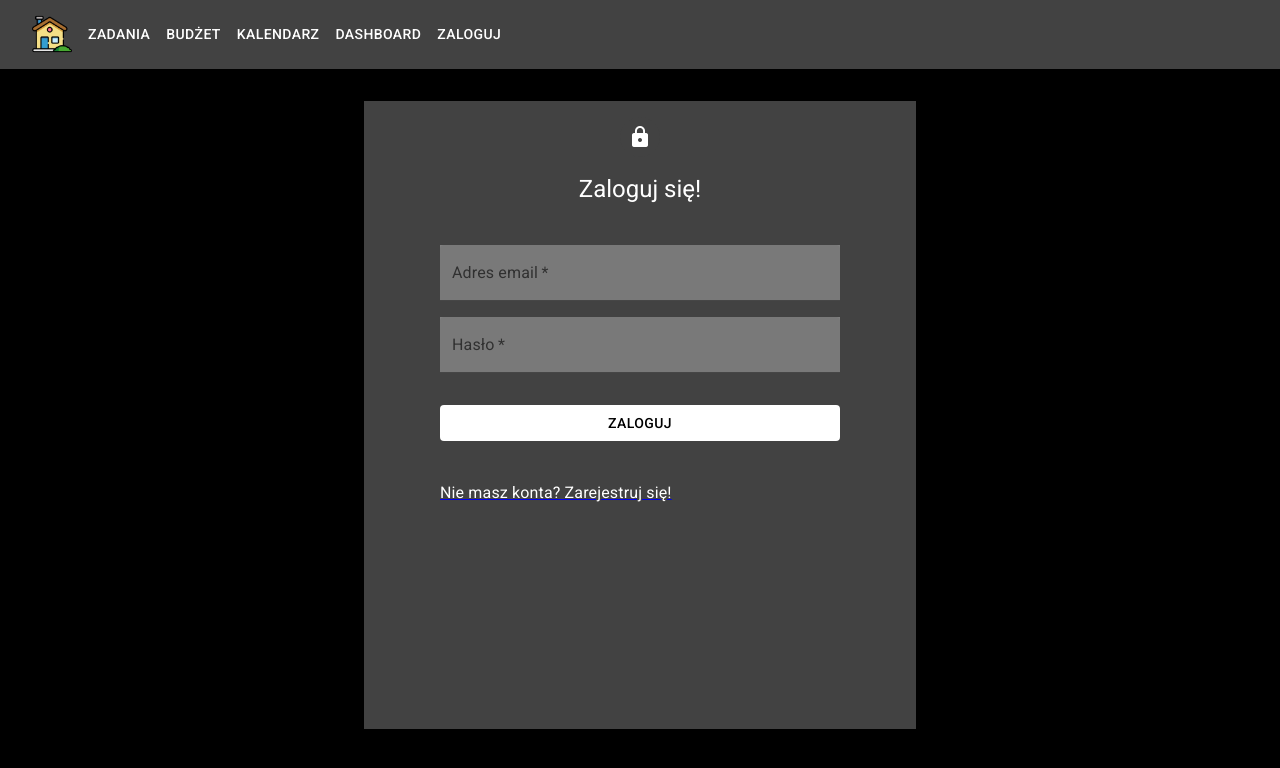
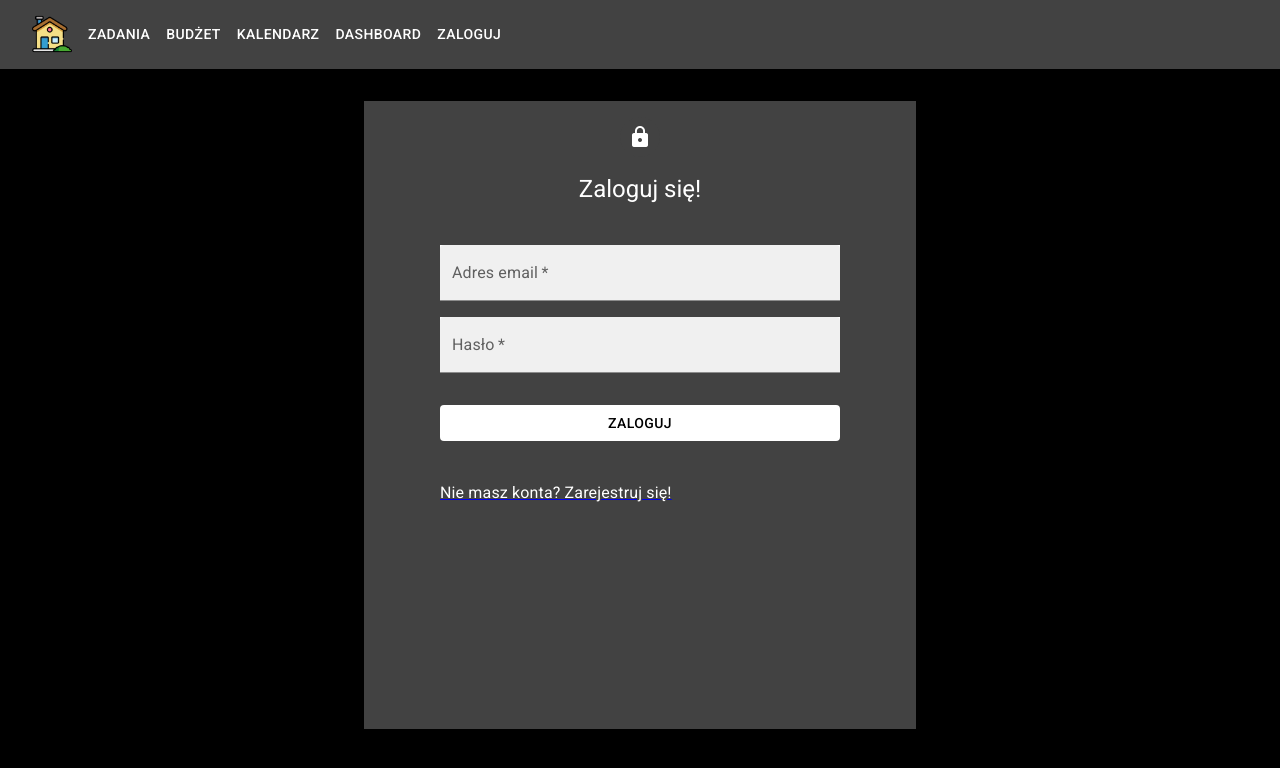
Before and after one commit to infoshareacademy/jfdzr5-pierwsza-linia-frontu, a React (Create React App) app: page /sign-in in a window 1280 px wide. Shown: the top 768 px of the page. Built offline with nearby package versions, Linux system fonts and the light colour scheme; no server answers.

Commit message:
Form styles changed

```diff
--- a/src/components/LoginForm/LoginForm.js
+++ b/src/components/LoginForm/LoginForm.js
@@ -83,7 +83,8 @@ export const Sign = ({ isSignUp }) => {
             {isSignUp && (
               <TextField
                 sx={{
-                  backgroundColor: "#808080",
+                  bgcolor: Theme.palette.secondary.contrastText,
+                  ":hover": { bgcolor: Theme.palette.primary.contrastText },
                   width: {
                     lg: 400,
                   },
@@ -107,7 +108,8 @@ export const Sign = ({ isSignUp }) => {
             {isSignUp && (
               <TextField
               sx={{
-                  backgroundColor: "#808080",
+                bgcolor: Theme.palette.secondary.contrastText,
+                ":hover": { bgcolor: Theme.palette.primary.contrastText },
                 width: {
                   lg: 400,
                 },
@@ -130,7 +132,8 @@ export const Sign = ({ isSignUp }) => {
             )}
             <TextField
              sx={{
-                backgroundColor: "#808080",
+              bgcolor: Theme.palette.secondary.contrastText,
+              ":hover": { bgcolor: Theme.palette.primary.contrastText },
               width: {
                 lg: 400,
               },
@@ -152,7 +155,8 @@ export const Sign = ({ isSignUp }) => {
             />
             <TextField
               sx={{
-                backgroundColor: "#808080",
+                bgcolor: Theme.palette.secondary.contrastText,
+                ":hover": { bgcolor: Theme.palette.primary.contrastText },
                 width: {
                   lg: 400,
                 },
```
Lines whose indentation alone changed are shown as unchanged.
